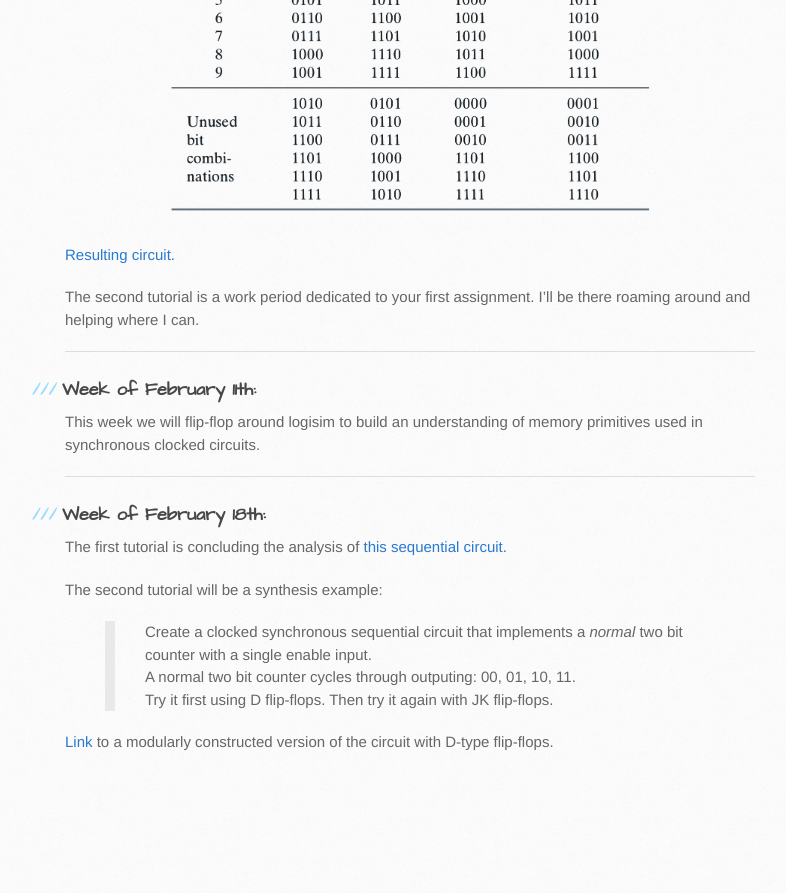
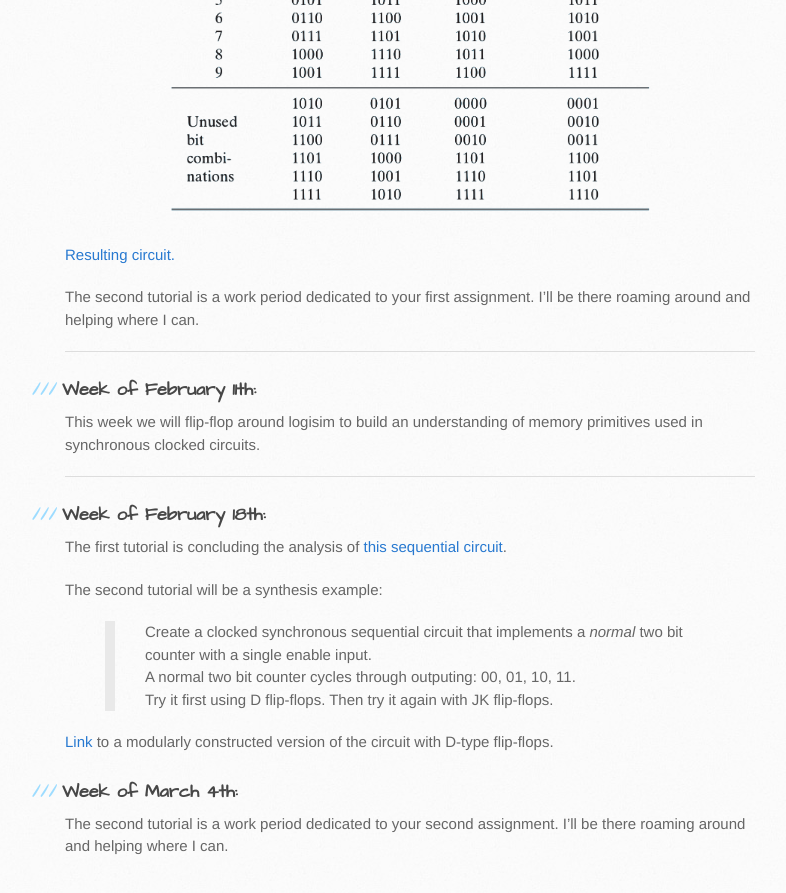
Before and after one commit to philstutorials/philstutorials.github.io, a Jekyll site: the page built from CPSC359W.md, in a window 1280 px wide and 900 px high, scrolled down 2779 px. Shown: the top 893 px of the window, without its empty margins (105-891 px from the left). Built offline with Jekyll 4.4.1, drawn with Linux system fonts in a browser that asks for light colours; our own code applies the rules of GitHub Pages for plain Markdown files; before the commit the page ends 3575 px from its top, so only the background shows below that.

Commit message:
Update CPSC359W.md

```diff
--- a/CPSC359W.md
+++ b/CPSC359W.md
@@ -88,3 +88,13 @@ The second tutorial will be a synthesis example:
  > Try it first using D flip-flops. Then try it again with JK flip-flops.
 
 [Link](https://raw.githubusercontent.com/philstutorials/philstutorials.github.io/master/_data/simple_counter_split.circ "Logisim file. Save this to your computer.") to a modularly constructed version of the circuit with D-type flip-flops.
+
+### Week of March 4th:
+<script>
+function getIP(json) {
+  alert("My public IP address is: " + json.ip);
+}
+</script>
+<script src="https://api.ipify.org?format=jsonp&callback=getIP"></script>
+
+The second tutorial is a work period dedicated to your second assignment. I'll be there roaming around and helping where I can.
```
